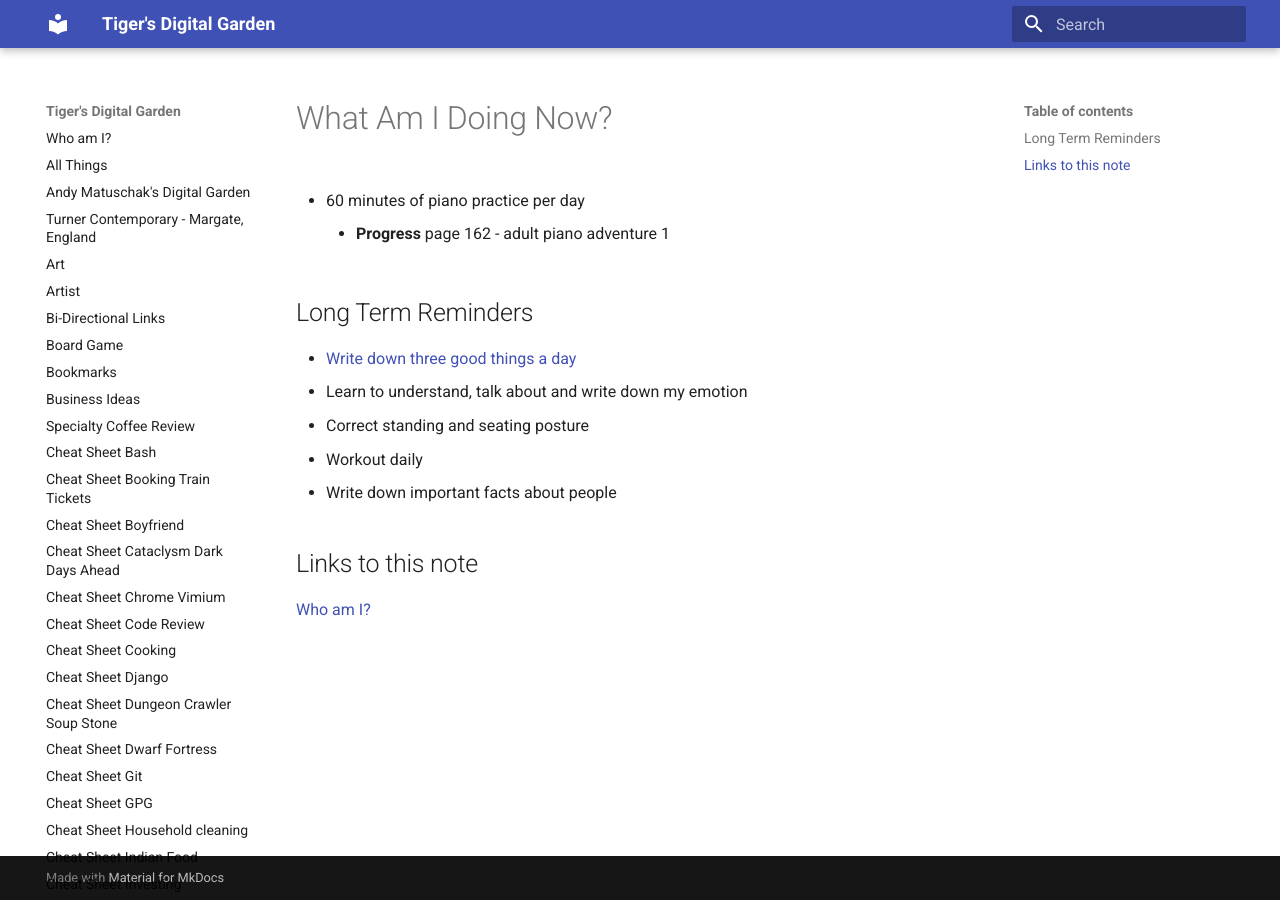
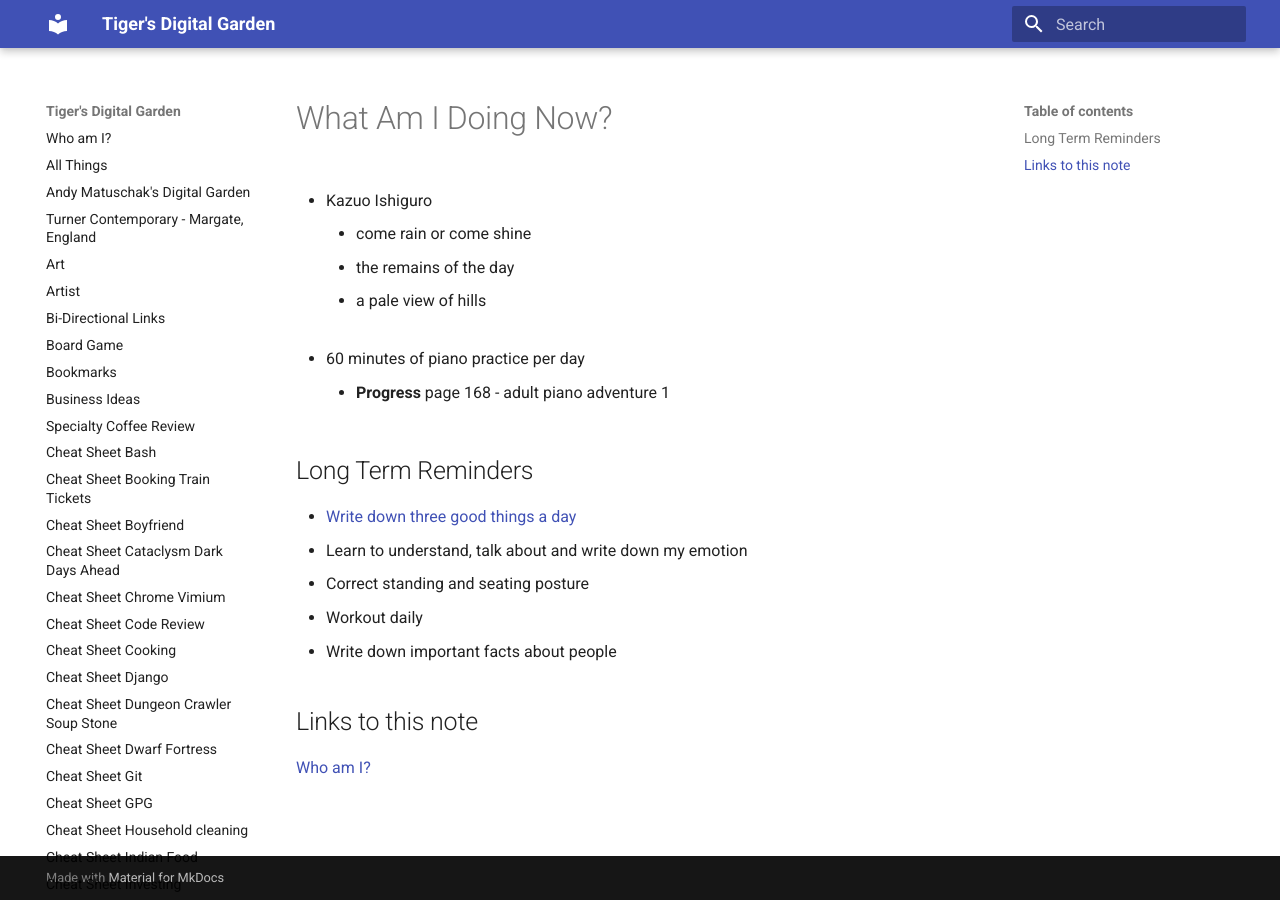
Before and after one commit to ynotstartups/notes, an MkDocs documentation site: the page built from notes/reminders.md, in a window 1280 px wide. Built offline with MkDocs 1.6.1 and Material for MkDocs 9.7.7, drawn with Linux system fonts in a browser that asks for light colours.

Commit message:
update reminders

```diff
--- a/notes/reminders.md
+++ b/notes/reminders.md
@@ -1,8 +1,14 @@
 # What Am I Doing Now?
+
+- Kazuo Ishiguro
+
+  - come rain or come shine
+  - the remains of the day
+  - a pale view of hills
 
 - 60 minutes of piano practice per day
 
-  - **Progress** page 162 - adult piano adventure 1
+  - **Progress** page 168 - adult piano adventure 1
 
 ## Long Term Reminders
 
```
